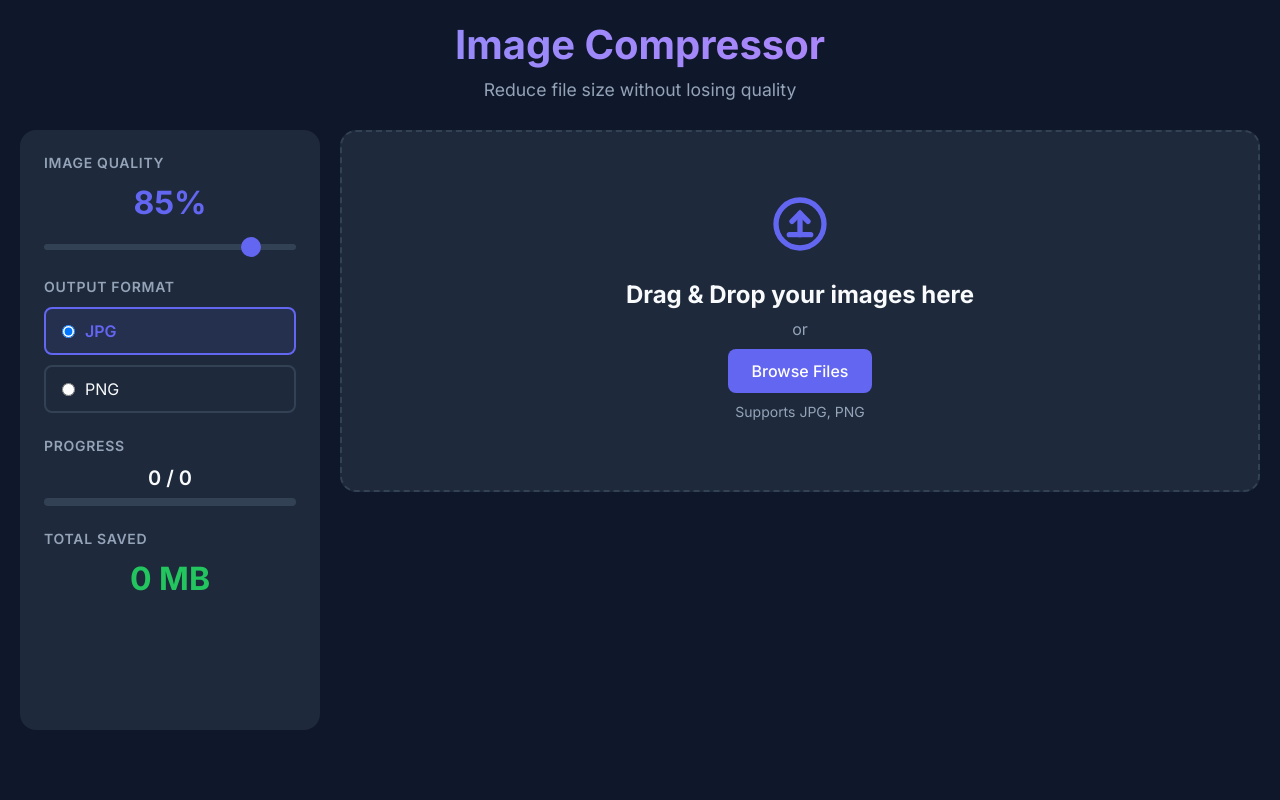
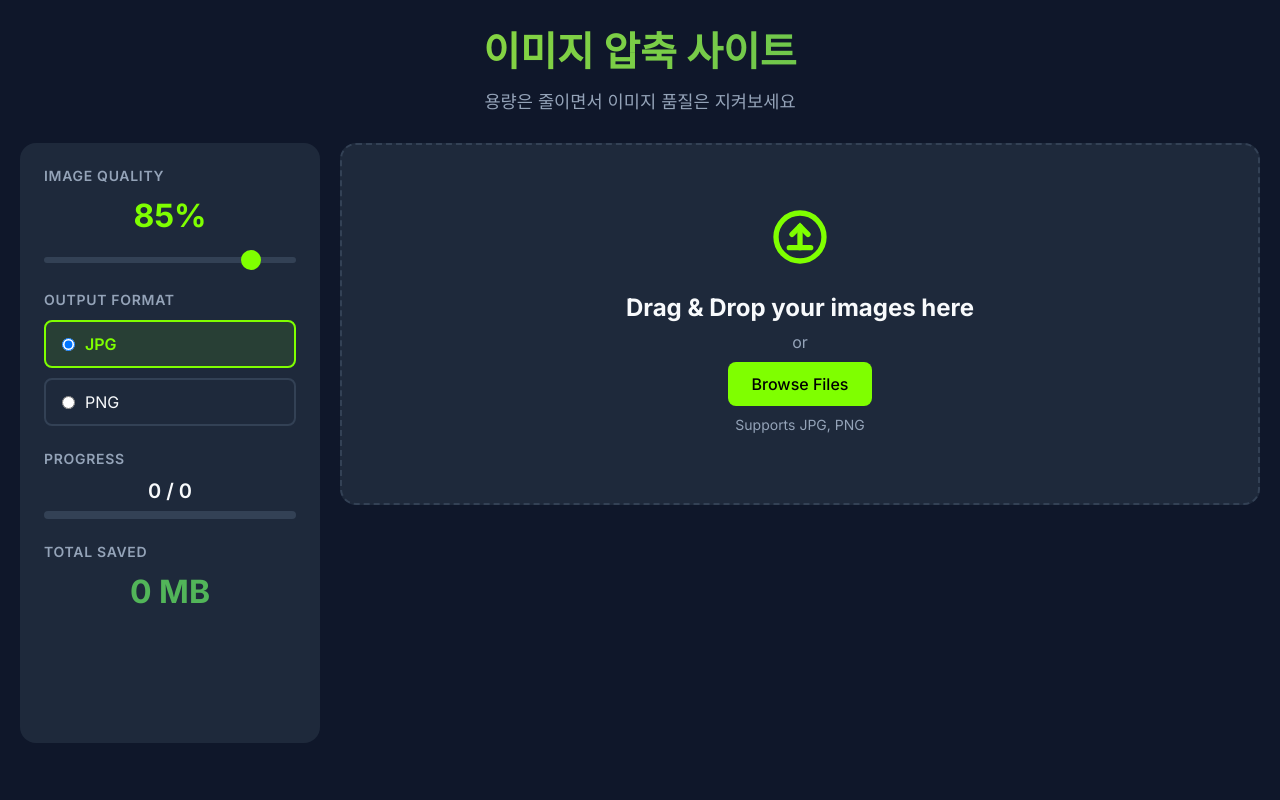
Before and after one commit to philip243/philip, a Flask app: page / in a window 1280 px wide. Run offline with Flask 3, Linux system fonts and the light colour scheme; some libraries are stand-ins or nearby versions.

Commit message:
Rebrand with Kmong lime colors and Korean text

```diff
--- a/static/style.css
+++ b/static/style.css
@@ -1,13 +1,15 @@
 :root {
-    --primary-color: #6366f1;
-    --primary-hover: #4f46e5;
+    --primary-color: #7FFF00;
+    --primary-hover: #52B559;
+    --primary-light: #A3E635;
+    --primary-dark: #3F7E44;
     --bg-color: #0f172a;
     --sidebar-bg: #1e293b;
     --card-bg: #1e293b;
     --text-main: #f8fafc;
     --text-muted: #94a3b8;
     --border-color: #334155;
-    --success-color: #22c55e;
+    --success-color: #52B559;
     --progress-bg: #334155;
 }
 
@@ -39,7 +41,7 @@ body {
     font-size: 2.5rem;
     font-weight: 700;
     margin-bottom: 10px;
-    background: linear-gradient(to right, #818cf8, #c084fc);
+    background: linear-gradient(to right, #A3E635, #52B559);
     -webkit-background-clip: text;
     background-clip: text;
     -webkit-text-fill-color: transparent;
@@ -129,7 +131,7 @@ input[type=range]::-webkit-slider-thumb:hover {
 
 .format-btn:hover {
     border-color: var(--primary-color);
-    background-color: rgba(99, 102, 241, 0.05);
+    background-color: rgba(127, 255, 0, 0.05);
 }
 
 .format-btn input[type="radio"] {
@@ -139,7 +141,7 @@ input[type=range]::-webkit-slider-thumb:hover {
 
 .format-btn:has(input[type="radio"]:checked) {
     border-color: var(--primary-color);
-    background-color: rgba(99, 102, 241, 0.1);
+    background-color: rgba(127, 255, 0, 0.1);
 }
 
 .format-btn:has(input[type="radio"]:checked) span {
@@ -165,7 +167,7 @@ input[type=range]::-webkit-slider-thumb:hover {
 
 .progress-fill {
     height: 100%;
-    background: linear-gradient(to right, var(--primary-color), #818cf8);
+    background: linear-gradient(to right, var(--primary-color), var(--primary-hover));
     width: 0%;
     transition: width 0.3s ease;
 }
@@ -220,7 +222,7 @@ input[type=range]::-webkit-slider-thumb:hover {
 .upload-zone:hover,
 .upload-zone.dragover {
     border-color: var(--primary-color);
-    background-color: rgba(99, 102, 241, 0.05);
+    background-color: rgba(127, 255, 0, 0.05);
 }
 
 .upload-zone svg {
@@ -241,7 +243,7 @@ input[type=range]::-webkit-slider-thumb:hover {
 .browse-btn {
     display: inline-block;
     background-color: var(--primary-color);
-    color: white;
+    color: #000000;
     padding: 12px 24px;
     border-radius: 8px;
     font-weight: 500;
@@ -312,7 +314,7 @@ input[type=range]::-webkit-slider-thumb:hover {
 .file-icon {
     width: 40px;
     height: 40px;
-    background-color: rgba(99, 102, 241, 0.2);
+    background-color: rgba(127, 255, 0, 0.2);
     border-radius: 8px;
     display: flex;
     align-items: center;
@@ -359,7 +361,7 @@ input[type=range]::-webkit-slider-thumb:hover {
 
 .processing-badge {
     padding: 6px 12px;
-    background-color: rgba(99, 102, 241, 0.2);
+    background-color: rgba(127, 255, 0, 0.2);
     color: var(--primary-color);
     border-radius: 6px;
     font-size: 0.875rem;
--- a/templates/index.html
+++ b/templates/index.html
@@ -14,8 +14,8 @@
 <body>
     <div class="app-container">
         <header class="app-header">
-            <h1>Image Compressor</h1>
-            <p>Reduce file size without losing quality</p>
+            <h1>이미지 압축 사이트</h1>
+            <p>용량은 줄이면서 이미지 품질은 지켜보세요</p>
         </header>
 
         <div class="main-layout">
```
